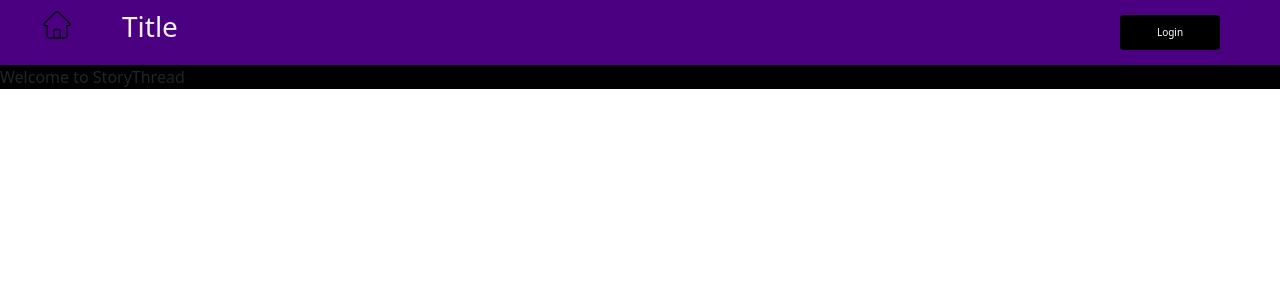
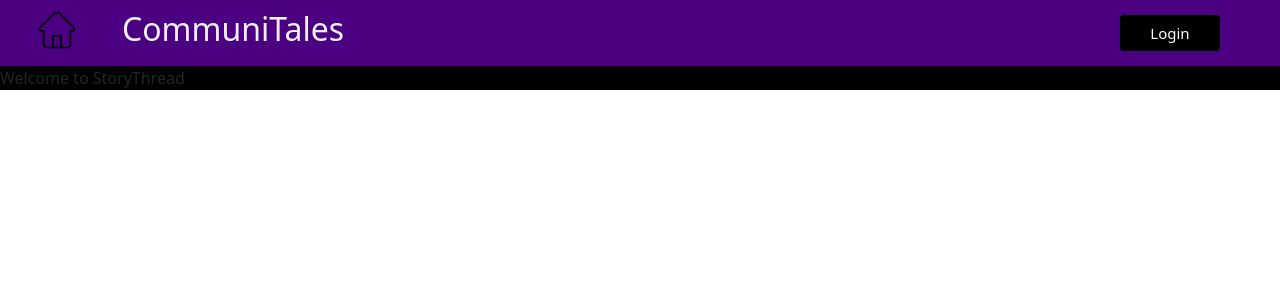
Before and after one commit to ben3580/CrimsonCodeHackathon2023, a React (Create React App) app in the folder story/: page / in a window 1280 px wide. Shown: the top 300 px of the page. Built offline with nearby package versions, Linux system fonts and the light colour scheme.

Commit message:
Minor changes

```diff
--- a/story/src/components/Header.js
+++ b/story/src/components/Header.js
@@ -13,10 +13,10 @@ const Header = (props) => {
         <div className="header">
             <div className="row dark_theme">
                 <div className="col-1 center dark_theme">
-                    <img src={HB} alt="Home button" width="30px" height="30px" />
+                    <img src={HB} alt="Home button" width="40px" height="40px" />
                 </div>
                 <div className="col-9 dark_theme">
-                    <h3>Title</h3>
+                    <h2>CommuniTales</h2>
                 </div>
                 <div className="col-2 center dark_theme">
                     {error && <p>Authentication Error</p>}
--- a/story/src/components/Landing.css
+++ b/story/src/components/Landing.css
@@ -53,8 +53,8 @@ body{
     border: none;
     color: #FFFFFF;
     text-align: center;
-    font-size: 10px;
-    padding: 10px;
+    font-size: 15px;
+    padding: 5px;
     width: 100px;
     transition: all 0.5s;
     cursor: pointer;
```
